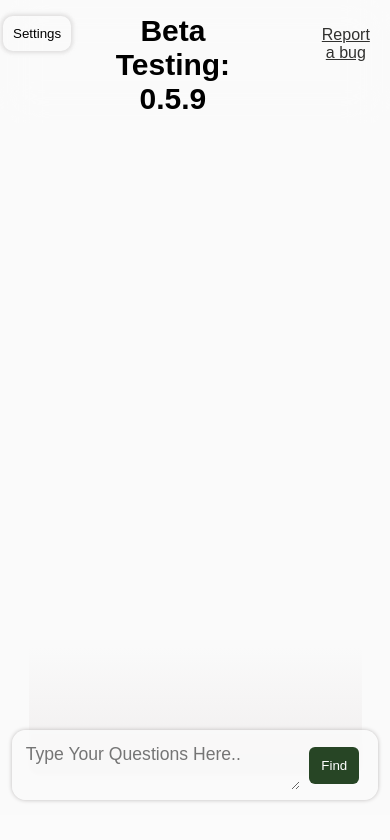
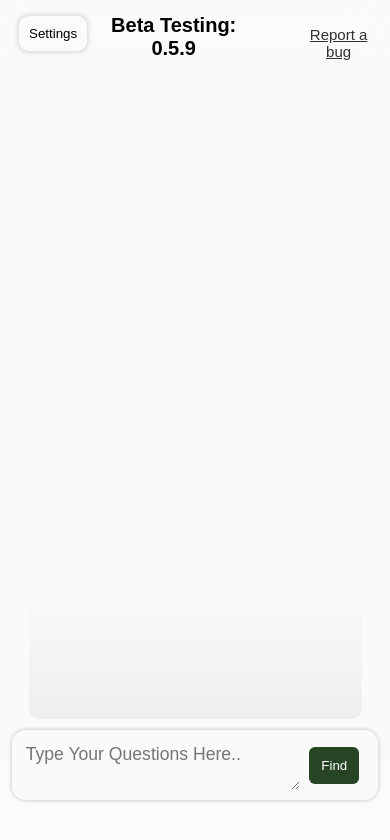
Before and after one commit to 017lead/WisdomPenai.0.01, a plain HTML site: page Chat.html in a window 390 px wide. Drawn offline with nearby package versions, Linux system fonts and the light colour scheme.

Commit message:
Update Chat.html

```diff
--- a/Chat.html
+++ b/Chat.html
@@ -38,7 +38,7 @@
         }
         header a{
             margin-top: 10px;
-            margin-left: 80px;
+            margin-left: 70px;
 
         }
         .dropbtn{
@@ -52,8 +52,8 @@
            position: relative;
             display: inline-block;
             margin-top: 13px;
-
-            margin-right: 30px;
+            margin-left: 16px;
+            margin-right: 20px;
             padding: 3px;
           }
 
@@ -67,6 +67,7 @@
             min-width: 160px;
             box-shadow: 0px 8px 16px 0px rgba(0,0,0,0.2);
             z-index: 1;
+            margin-left: 10px;
           }
 
           /* Style for dropdown items */
@@ -77,6 +78,7 @@
             margin-bottom: 3px;
             text-decoration: none;
             display: block;
+            margin-left: 20px;
           }
           /* Change color of dropdown items on hover */
           .dropdown-content a:hover {
@@ -90,6 +92,7 @@
           .dropdown-content {
             right: 0;
             top: 100%;
+            margin-left: 10px;
 
             border-radius: 10px;
           }
@@ -302,11 +305,16 @@
 
 
         }
-        @media (max-width: 570px){
+        @media (max-width: 580px){
             .user-input-container{
                 min-width: 99%;
             }
-
+           header h1{
+            font-size: 20px;
+           }
+           header a{
+            font-size: 15px;
+           }
 
 
 
@@ -406,6 +414,7 @@
 
 
     </main>
+
 
 
 
```
